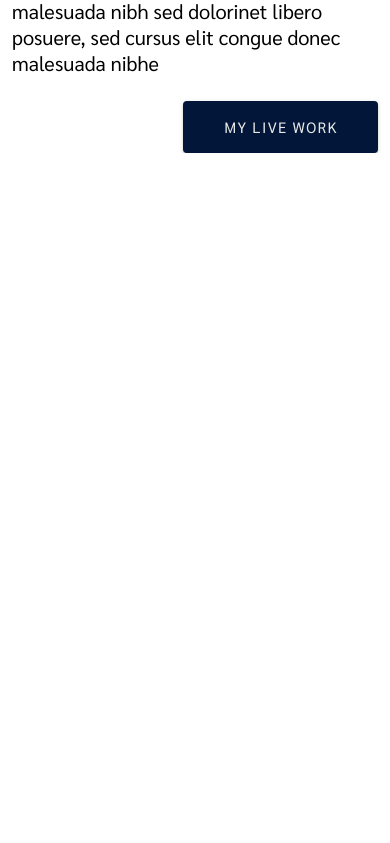
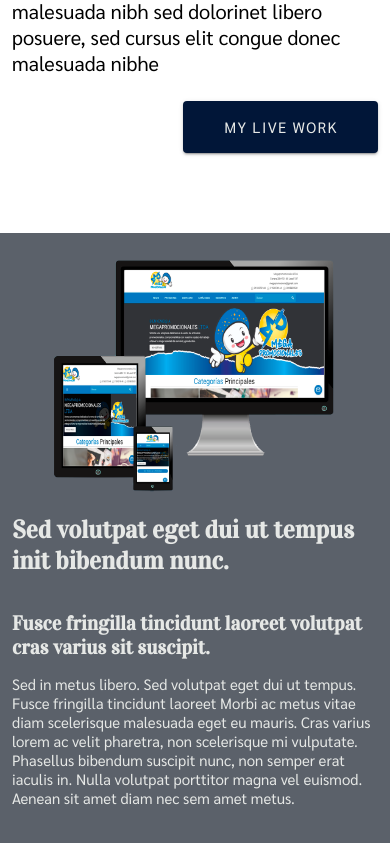
Before and after one commit to CristhianDaza/webPersonal, a Vue app: page / in a window 390 px wide. Shown: the part 1455-2298 px from the top of the page. Before the commit the page ends 1608 px from the top, so only its background shows below. Built offline with nearby package versions, Linux system fonts and the light colour scheme.

Commit message:
Agregando sección ultimo proyecto

```diff
--- /dev/null
+++ b/src/components/index/proyectosMovil.vue
@@ -0,0 +1,77 @@
+<template lang="pug">
+  div.contenedorProyecto
+    img(src="@/assets/last_proyect.png")
+    v-container
+      h2 {{titulo}}
+      h3 {{subtitulo}}
+      p {{texto}}
+</template>
+
+<style scoped>
+.contenedorProyecto {
+  background: #5B616A;
+  height: 50vh;
+  color: #E6E8E6;
+  margin-top: 80px;
+}
+
+.contenedorProyecto img {
+  width: 750px;
+  float: right;
+}
+
+.contenedorProyecto h2 {
+  font-weight: bold;
+  font-size: 40px;
+  margin-bottom: 35px;
+}
+
+.contenedorProyecto h3 {
+  font-size: 25px;
+  margin-bottom: 15px;
+}
+
+.contenedorProyecto p {
+  font-size: 20px;
+}
+
+@media (max-width: 1024px) {
+  .contenedorProyecto img {
+    width: 50%;
+  }
+
+  .contenedorProyecto h2 {
+    font-size: 25px;
+  }
+
+  .contenedorProyecto h3 {
+    font-size: 20px;
+  }
+
+  .contenedorProyecto p {
+    font-size: 15px;
+  }
+
+  @media (max-width: 425px) {
+    .contenedorProyecto {
+      display: inline-block;
+      height: 100vh;
+    }
+    .contenedorProyecto img {
+      width: 100%;
+    }
+  }
+}
+</style>
+
+<script>
+export default {
+  data() {
+    return {
+      titulo: 'Sed volutpat eget dui ut tempus init bibendum nunc.',
+      subtitulo: 'Fusce fringilla tincidunt laoreet volutpat cras varius sit suscipit.',
+      texto: 'Sed in metus libero. Sed volutpat eget dui ut tempus. Fusce fringilla tincidunt laoreet Morbi ac metus vitae diam scelerisque malesuada eget eu mauris. Cras varius lorem ac velit pharetra, non scelerisque mi vulputate. Phasellus bibendum suscipit nunc, non semper erat iaculis in. Nulla volutpat porttitor magna vel euismod. Aenean sit amet diam nec sem amet metus.',
+    };
+  },
+};
+</script>
--- a/src/views/Inicio.vue
+++ b/src/views/Inicio.vue
@@ -3,17 +3,20 @@
     div.contenedorHero
       hero.hero
     informacionPrincipal
+    proyectosMovil
 </template>
 
 <script>
 import hero from '@/components/index/hero.vue';
 import informacionPrincipal from '@/components/index/informacionPrincipal.vue';
+import proyectosMovil from '@/components/index/proyectosMovil.vue';
 
 export default {
   name: 'Inicio',
   components: {
     hero,
     informacionPrincipal,
+    proyectosMovil,
   },
 };
 </script>
```
Also changed, not shown: src/assets/last_proyect.png (added).
